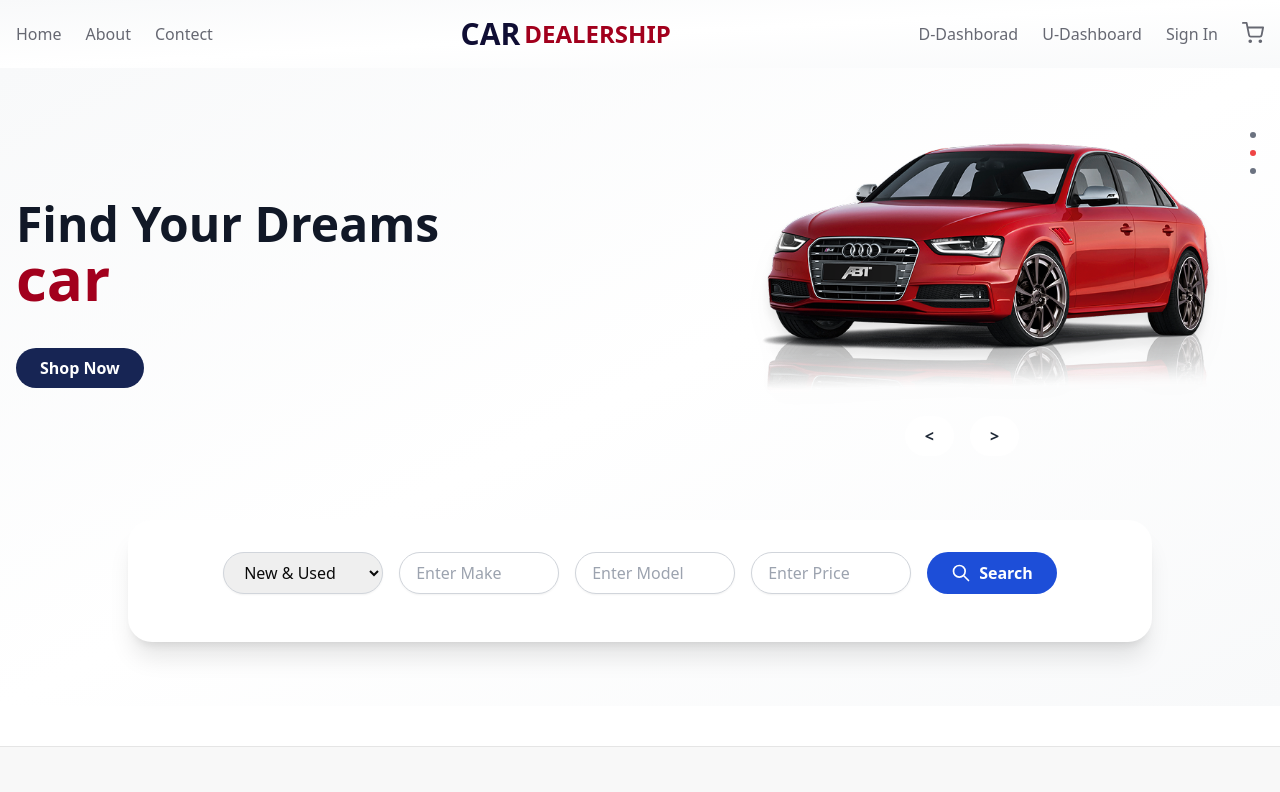
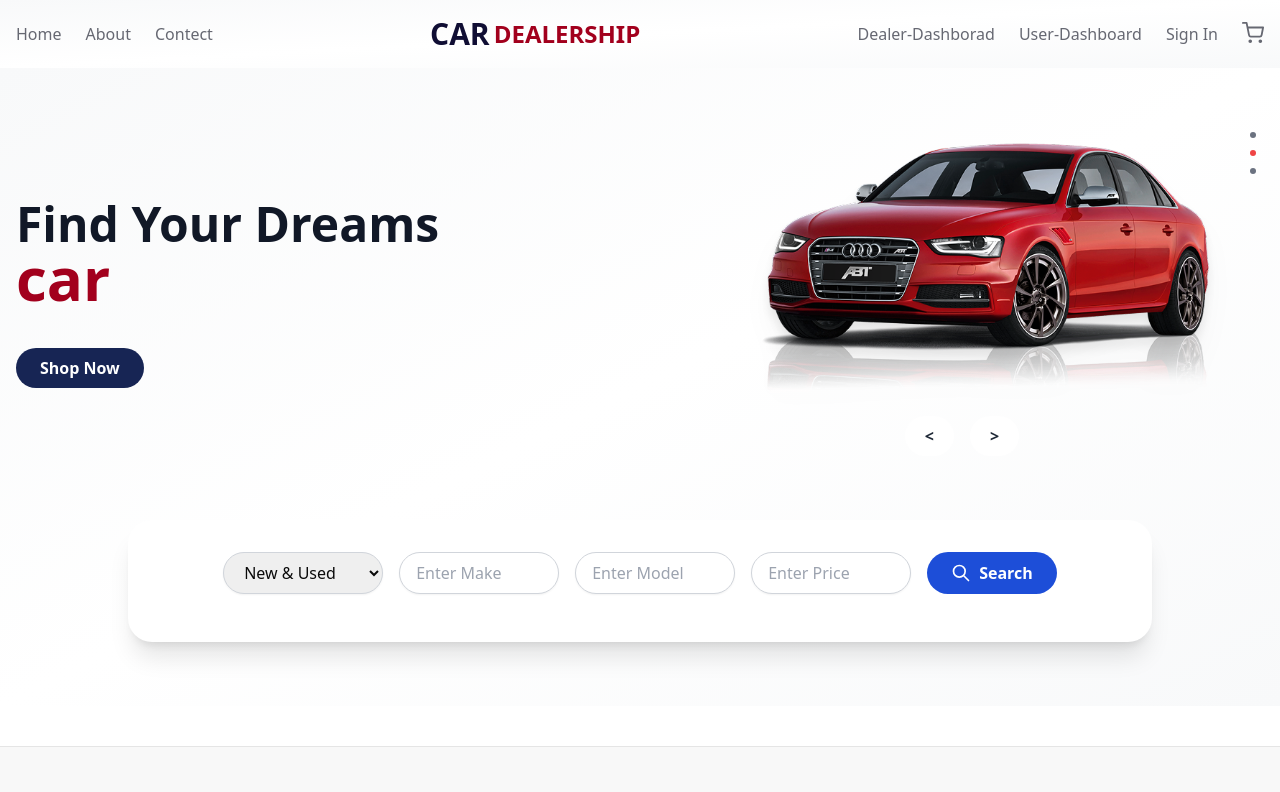
Before and after one commit to oofarhanafarhat/auto-value, a Next.js app: page /hero in a window 1280 px wide. Shown: the top 792 px of the page. Built offline with nearby package versions, Linux system fonts and the light colour scheme; no server answers.

Commit message:
added changes in navbar

```diff
--- a/src/components/Navbar.tsx
+++ b/src/components/Navbar.tsx
@@ -32,8 +32,8 @@ const Navbar = () => {
 
         {/* Right Links */}
         <ul className="flex space-x-6 text-[#666872] font-medium">
-        <Link href={"/dealer-dashboard"}>  <li className="hover:text-[#A2001D] cursor-pointer">D-Dashborad</li></Link>
-        <Link href={"/user-dashboard"}> <li className="hover:text-[#A2001D] cursor-pointer">U-Dashboard</li></Link>
+        <Link href={"/dealer-dashboard"}>  <li className="hover:text-[#A2001D] cursor-pointer">Dealer-Dashborad</li></Link>
+        <Link href={"/user-dashboard"}> <li className="hover:text-[#A2001D] cursor-pointer">User-Dashboard</li></Link>
           <Link href="/sign-in" className="hover:text-[#A2001D]">Sign In</Link>
           <Link href="/cart" className="relative">
             <FiShoppingCart size={22} />
@@ -75,8 +75,8 @@ const Navbar = () => {
           </div>
           <hr className="my-2" />
           <div className="flex flex-col space-y-1">
-          <Link href={"/dealer-dashboard"}> <span className="hover:text-[#A2001D]">D-Dashborad</span></Link>
-           <Link href={"/user-dashboard"}> <span className="hover:text-[#A2001D]">U-Dashboard</span></Link>
+          <Link href={"/dealer-dashboard"}> <span className="hover:text-[#A2001D]">Dealer-Dashborad</span></Link>
+           <Link href={"/user-dashboard"}> <span className="hover:text-[#A2001D]">User-Dashboard</span></Link>
             <Link href="/sign-in" className="hover:text-[#A2001D]">Sign In</Link>
             <Link href="/cart" className="relative">
               <FiShoppingCart size={22} />
```
